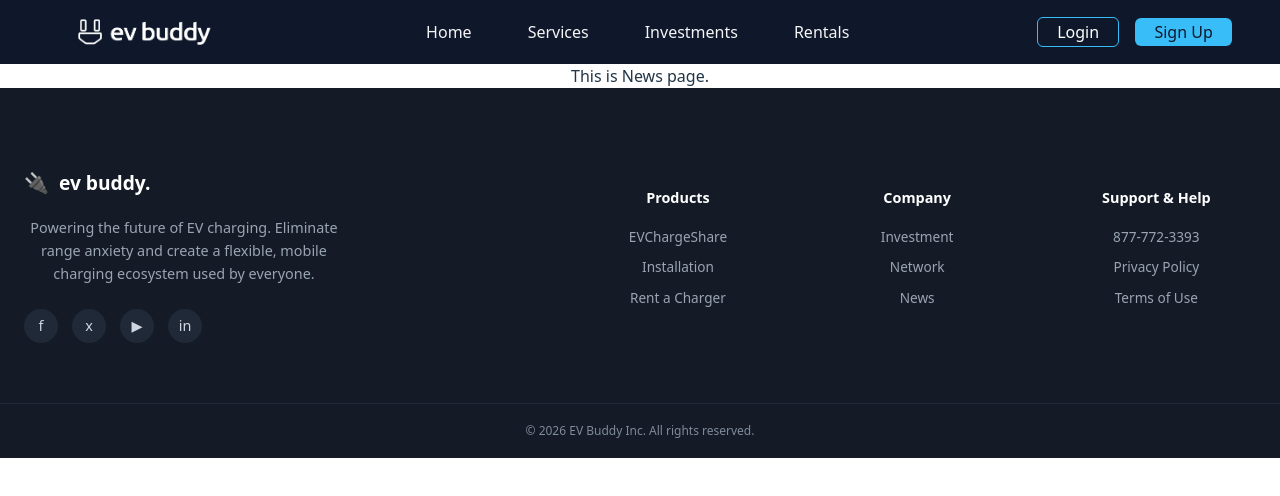
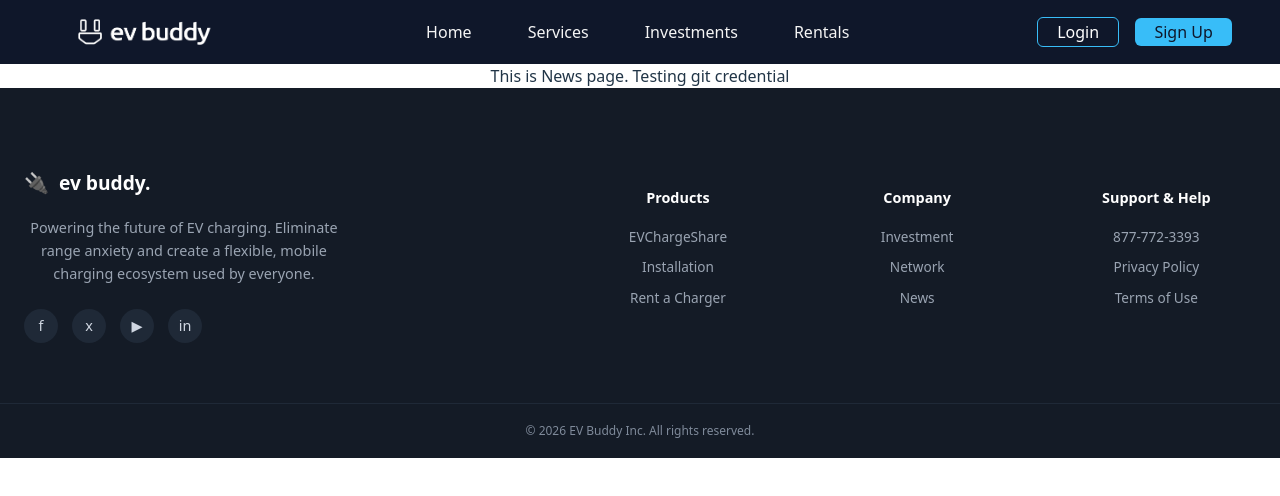
Before and after one commit to Yuna4cd/evbuddy-homepage-jz, a React (Vite) app: page /evbuddy-homepage-jz/news in a window 1280 px wide. Shown: the top 496 px of the page. Built offline with nearby package versions, Linux system fonts and the light colour scheme.

Commit message:
testing git credential

```diff
--- a/src/pages/NewsPage.jsx
+++ b/src/pages/NewsPage.jsx
@@ -3,6 +3,7 @@ export default function NewsPage() {
   return (
     <div className='home'>
       This is News page.
+      Testing git credential
     </div>
   );
 }
```
